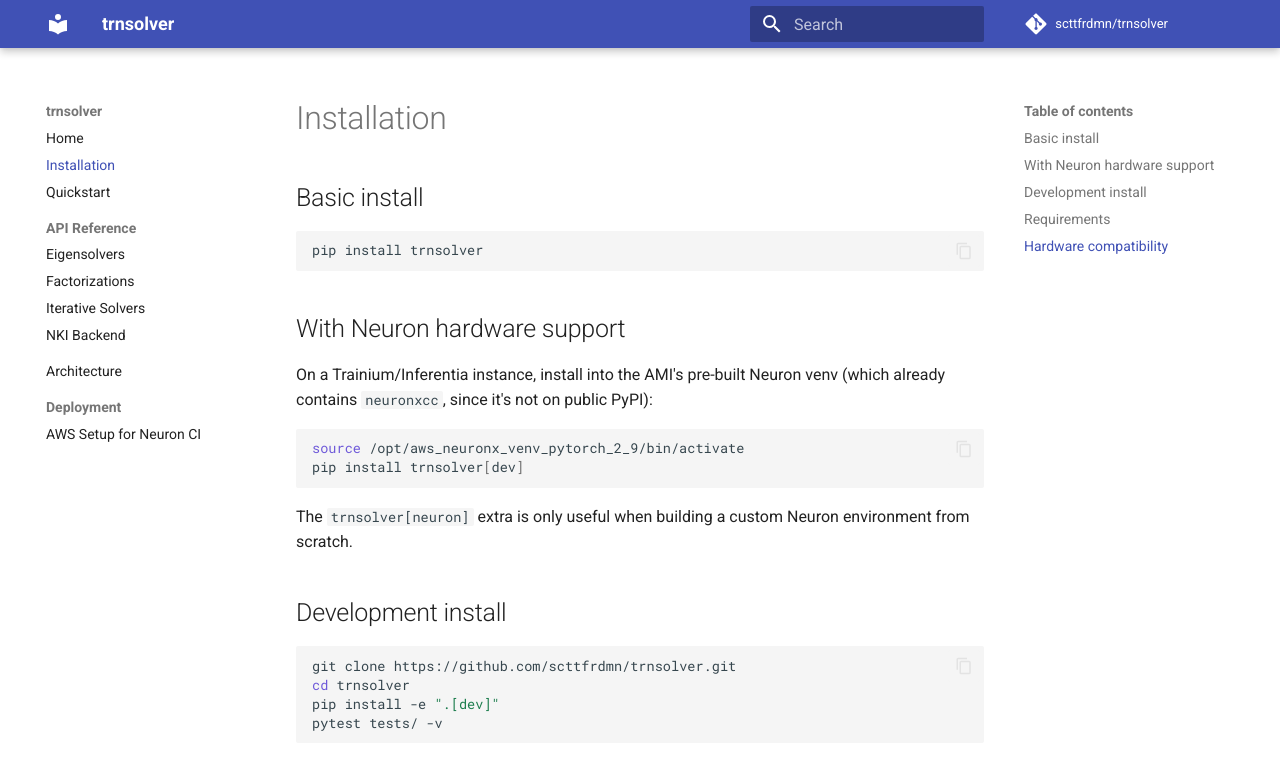
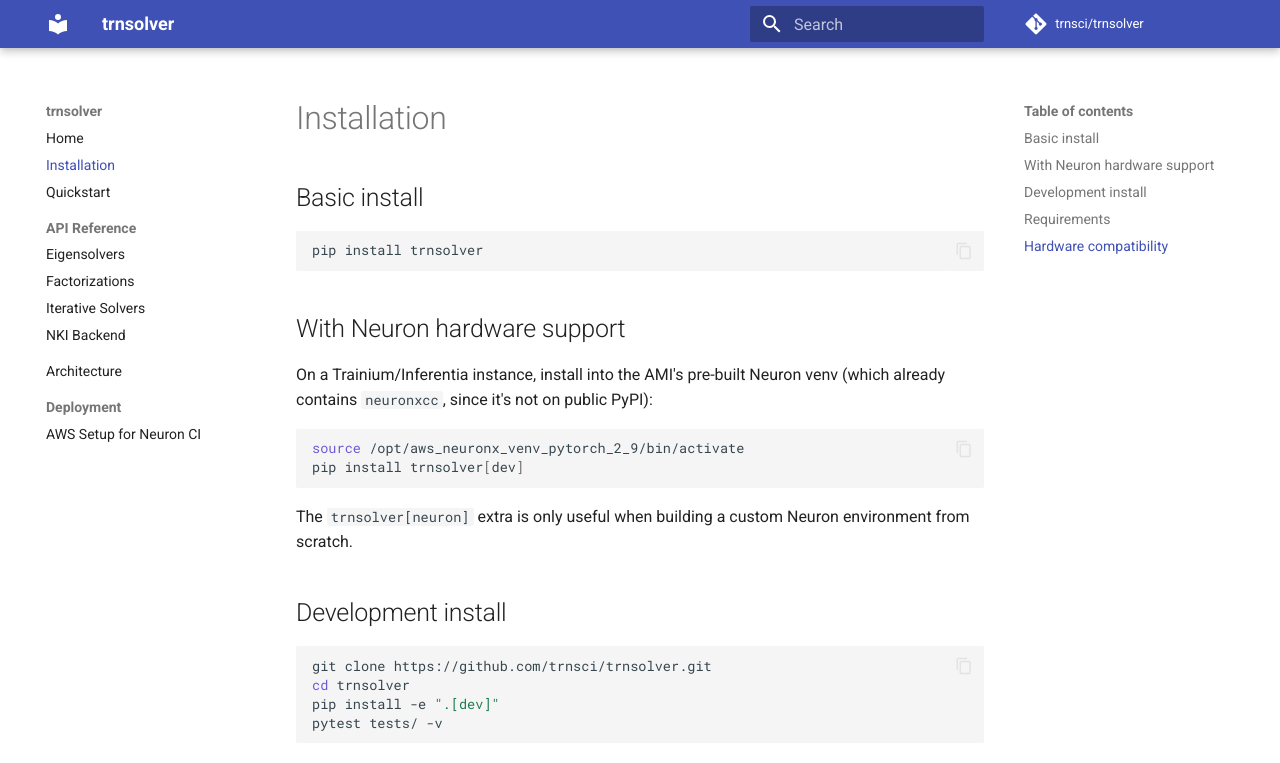
Before and after one commit to trnsci/trnsolver, an MkDocs documentation site: the page built from docs/installation.md, in a window 1280 px wide and 1272 px high. Shown: the top 763 px of the window. Built offline with MkDocs 1.6.1 and Material for MkDocs 9.7.7, drawn with Linux system fonts in a browser that asks for light colours; comment, search, counter and statistics services are not loaded.

Commit message:
Rehome repo to trnsci org
Update hardcoded scttfrdmn/trnsolver URLs to trnsci/trnsolver in mkdocs.yml, pyproject.toml [project.urls], terraform user-data, and docs/installation.md. Closes #17.

````diff
--- a/docs/installation.md
+++ b/docs/installation.md
@@ -20,7 +20,7 @@ The `trnsolver[neuron]` extra is only useful when building a custom Neuron envir
 ## Development install
 
 ```bash
-git clone https://github.com/scttfrdmn/trnsolver.git
+git clone https://github.com/trnsci/trnsolver.git
 cd trnsolver
 pip install -e ".[dev]"
 pytest tests/ -v
--- a/mkdocs.yml
+++ b/mkdocs.yml
@@ -1,8 +1,8 @@
 site_name: trnsolver
 site_description: Linear solvers and eigendecomposition for AWS Trainium via NKI
-site_url: https://scttfrdmn.github.io/trnsolver/
-repo_url: https://github.com/scttfrdmn/trnsolver
-repo_name: scttfrdmn/trnsolver
+site_url: https://trnsci.github.io/trnsolver/
+repo_url: https://github.com/trnsci/trnsolver
+repo_name: trnsci/trnsolver
 
 theme:
   name: material
--- a/pyproject.toml
+++ b/pyproject.toml
@@ -36,9 +36,9 @@ dev = [
 ]
 
 [project.urls]
-Homepage = "https://github.com/scttfrdmn/trnsolver"
-Repository = "https://github.com/scttfrdmn/trnsolver"
-Issues = "https://github.com/scttfrdmn/trnsolver/issues"
+Homepage = "https://github.com/trnsci/trnsolver"
+Repository = "https://github.com/trnsci/trnsolver"
+Issues = "https://github.com/trnsci/trnsolver/issues"
 
 [tool.setuptools.packages.find]
 include = ["trnsolver*"]
````
Also changed, not shown: 1 other file.
